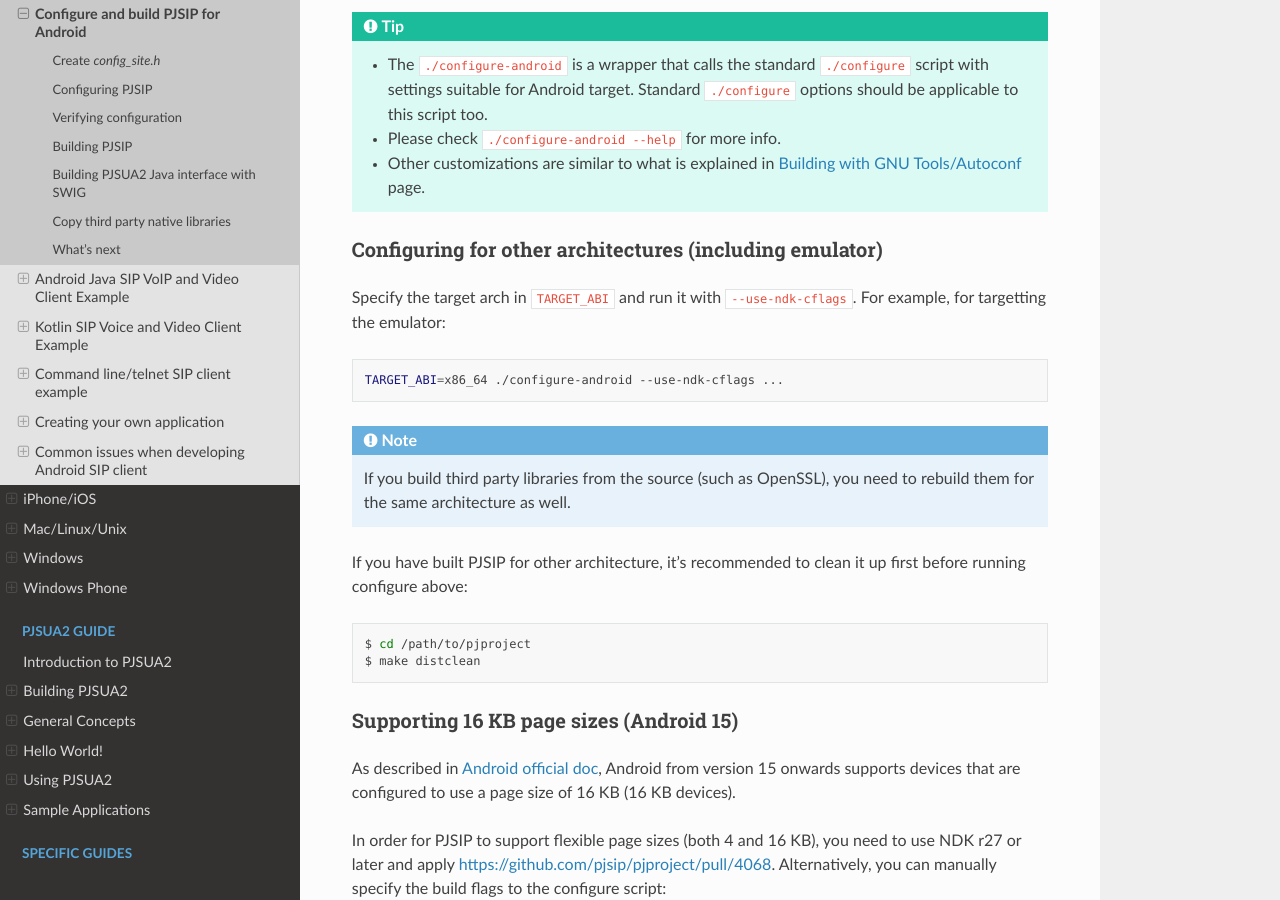
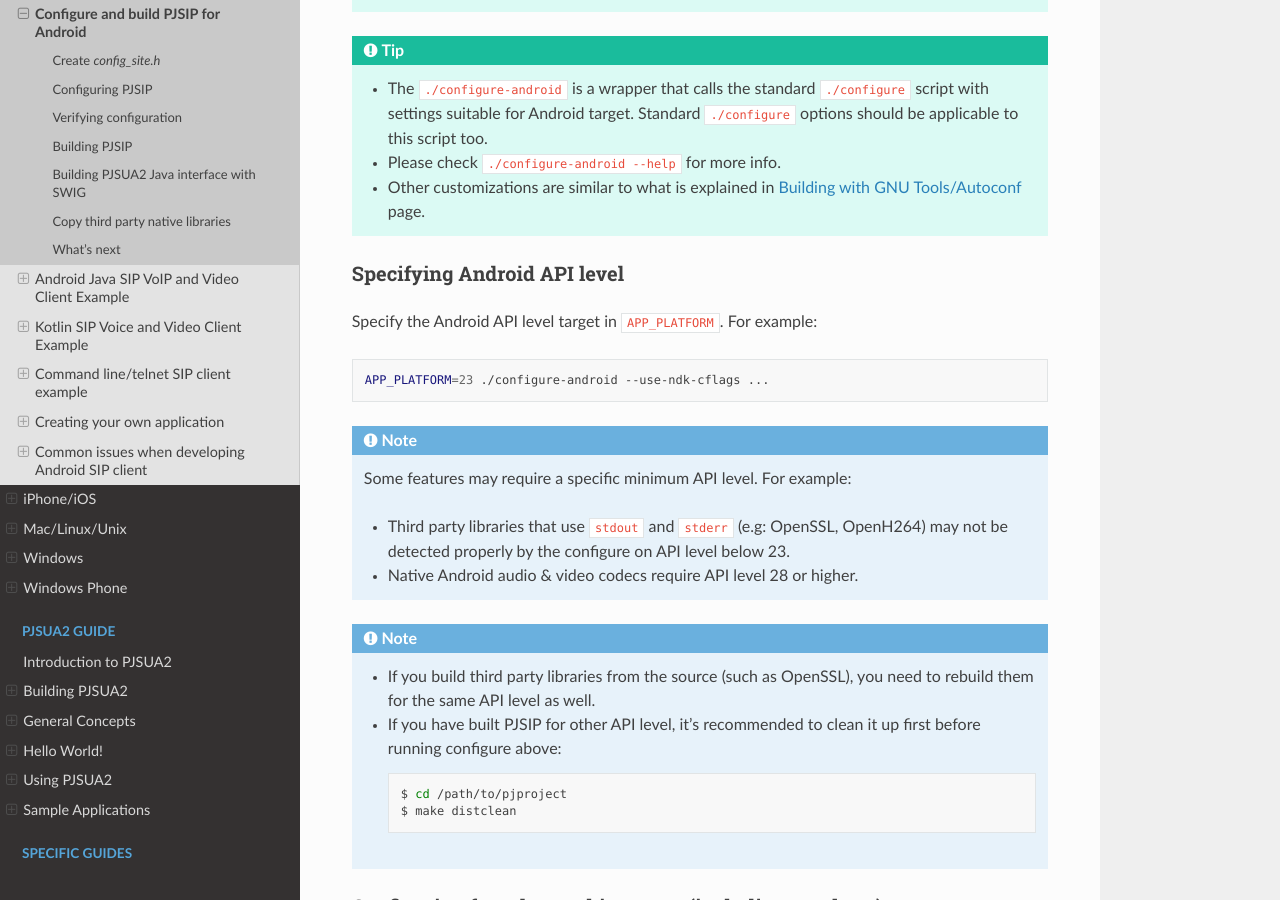
Before and after one commit to pjsip/pjproject_docs, a Sphinx documentation site: the page built from docs/source/get-started/android/build_instructions.rst, in a window 1280 px wide and 900 px high, scrolled down 1210 px. Built offline with Sphinx 7.4.7 and the Read the Docs theme 3.1.0, drawn with Linux system fonts in a browser that asks for light colours; the version number could not be read and is left out; some of the changed text lies outside the part shown.

Commit message:
Specify Android API level
Some features/third-party-libs requires a specific minimum API level, while the default API level (if not specified in configure script) may be too low.

```diff
--- a/docs/source/get-started/android/build_instructions.rst
+++ b/docs/source/get-started/android/build_instructions.rst
@@ -58,6 +58,34 @@
      :doc:`Building with GNU Tools/Autoconf </get-started/posix/build_instructions>`
      page.
 
+Specifying Android API level
+^^^^^^^^^^^^^^^^^^^^^^^^^^^^^^^^^^^^^^^^^^^^^^^^^^^^^^^^^
+Specify the Android API level target in ``APP_PLATFORM``. For example:
+
+.. code-block:: shell
+
+   APP_PLATFORM=23 ./configure-android --use-ndk-cflags ...
+
+.. note::
+
+   Some features may require a specific minimum API level. For example:
+
+   * Third party libraries that use ``stdout`` and ``stderr`` (e.g: OpenSSL, OpenH264) may not
+     be detected properly by the configure on API level below 23.
+   * Native Android audio & video codecs require API level 28 or higher.
+
+.. note::
+
+   * If you build third party libraries from the source (such as OpenSSL), you need to rebuild them
+     for the same API level as well.
+
+   * If you have built PJSIP for other API level, it's recommended to clean it up first before running
+     configure above:
+
+     .. code-block:: shell
+
+        $ cd /path/to/pjproject
+        $ make distclean
 
 Configuring for other architectures (including emulator)
 ^^^^^^^^^^^^^^^^^^^^^^^^^^^^^^^^^^^^^^^^^^^^^^^^^^^^^^^^^
@@ -71,16 +99,16 @@
 
 .. note::
 
-   If you build third party libraries from the source (such as OpenSSL), you need to rebuild them
-   for the same architecture as well.
+   * If you build third party libraries from the source (such as OpenSSL), you need to rebuild them
+     for the same architecture as well.
 
-If you have built PJSIP for other architecture, it's recommended to clean it up first before running
-configure above:
+   * If you have built PJSIP for other architecture, it's recommended to clean it up first before running
+     configure above:
 
-.. code-block:: shell
+     .. code-block:: shell
 
-   $ cd /path/to/pjproject
-   $ make distclean
+        $ cd /path/to/pjproject
+        $ make distclean
 
 
 Supporting 16 KB page sizes (Android 15)
```
